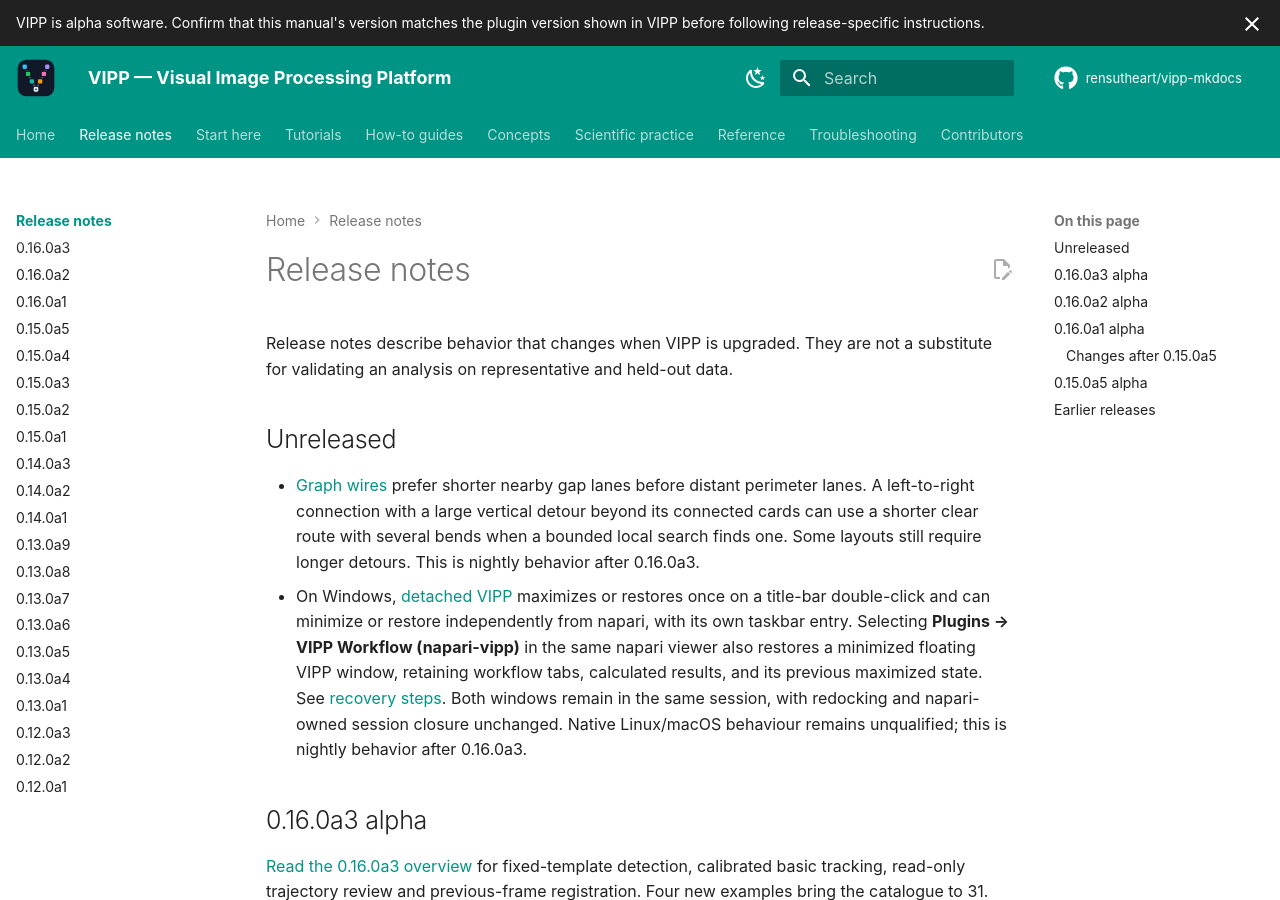
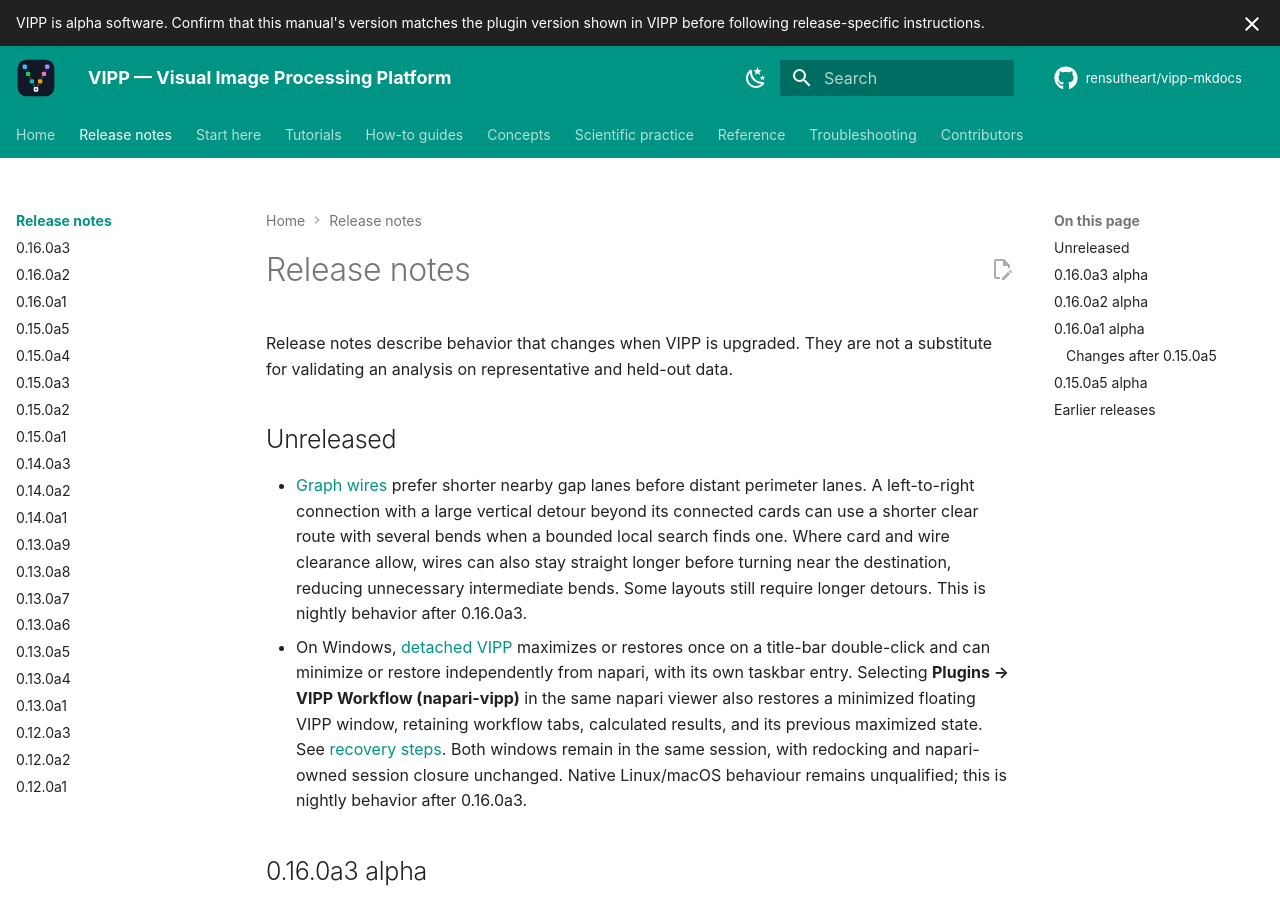
Before and after one commit to rensutheart/vipp-mkdocs, an MkDocs documentation site: the page built from docs/releases/index.md, in a window 1280 px wide and 900 px high. Built offline with MkDocs 1.6.1 and Material for MkDocs 9.7.7, drawn with Linux system fonts in a browser that asks for light colours; plug-ins that fetch from the network failed and are left out; comment, search, counter and statistics services are not loaded; the version menu is left out.

Commit message:
docs: describe straighter wire departures near clear destinations

```diff
--- a/docs/releases/index.md
+++ b/docs/releases/index.md
@@ -10,8 +10,10 @@
   nearby gap lanes before distant perimeter lanes. A left-to-right connection
   with a large vertical detour beyond its connected cards can use a shorter
   clear route with several bends when a bounded local search finds one.
-  Some layouts still require longer detours. This is nightly behavior after
-  0.16.0a3.
+  Where card and wire clearance allow, wires can also stay straight longer
+  before turning near the destination, reducing unnecessary intermediate
+  bends. Some layouts still require longer detours. This is nightly behavior
+  after 0.16.0a3.
 - On Windows, [detached VIPP](../reference/interface.md) maximizes or restores
   once on a title-bar double-click and can minimize or restore independently
   from napari, with its own taskbar entry. Selecting **Plugins → VIPP Workflow
```
Also changed, not shown: docs/how-to/edit-graph.md (+4 -0 lines), docs/reference/interface.md (+3 -0 lines).
